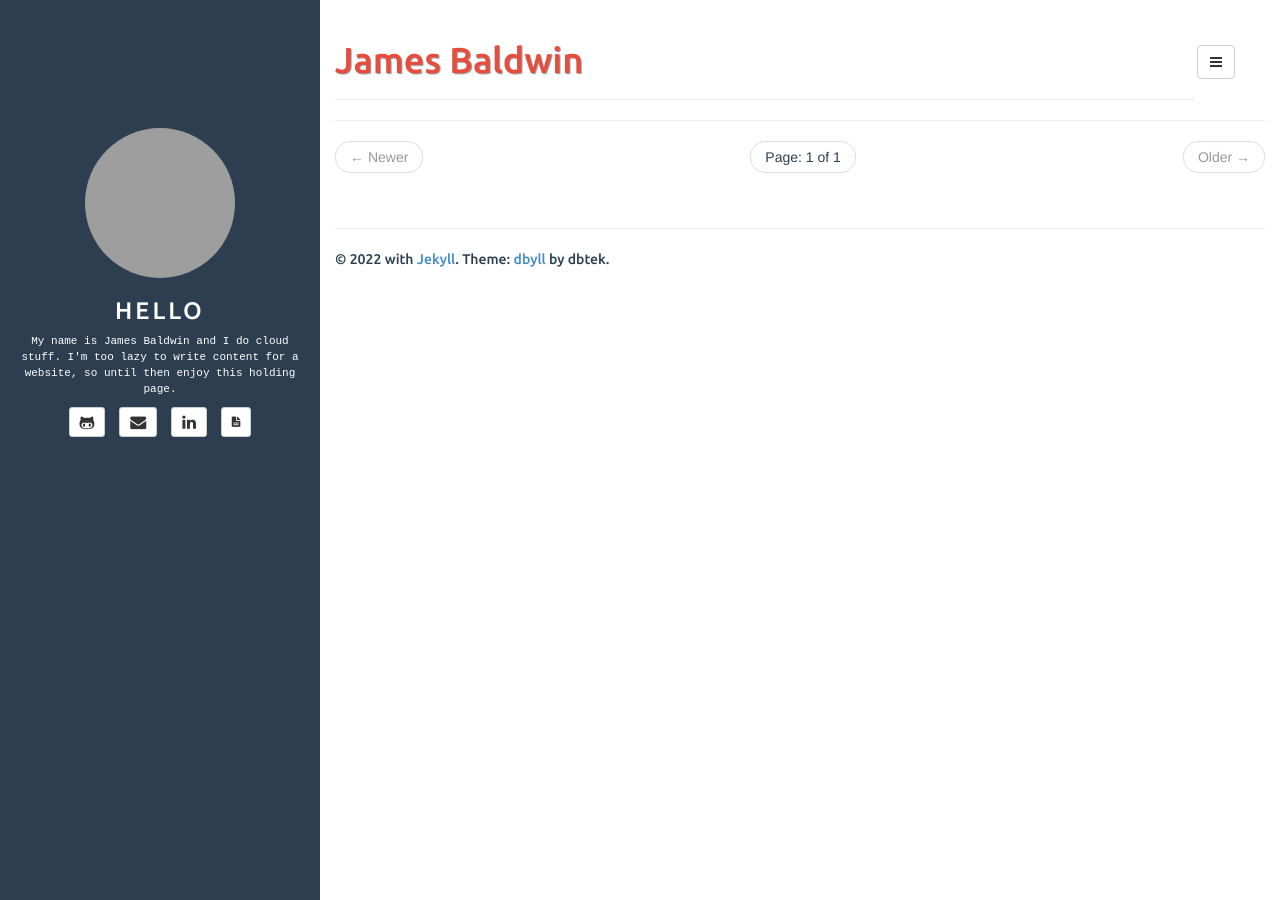
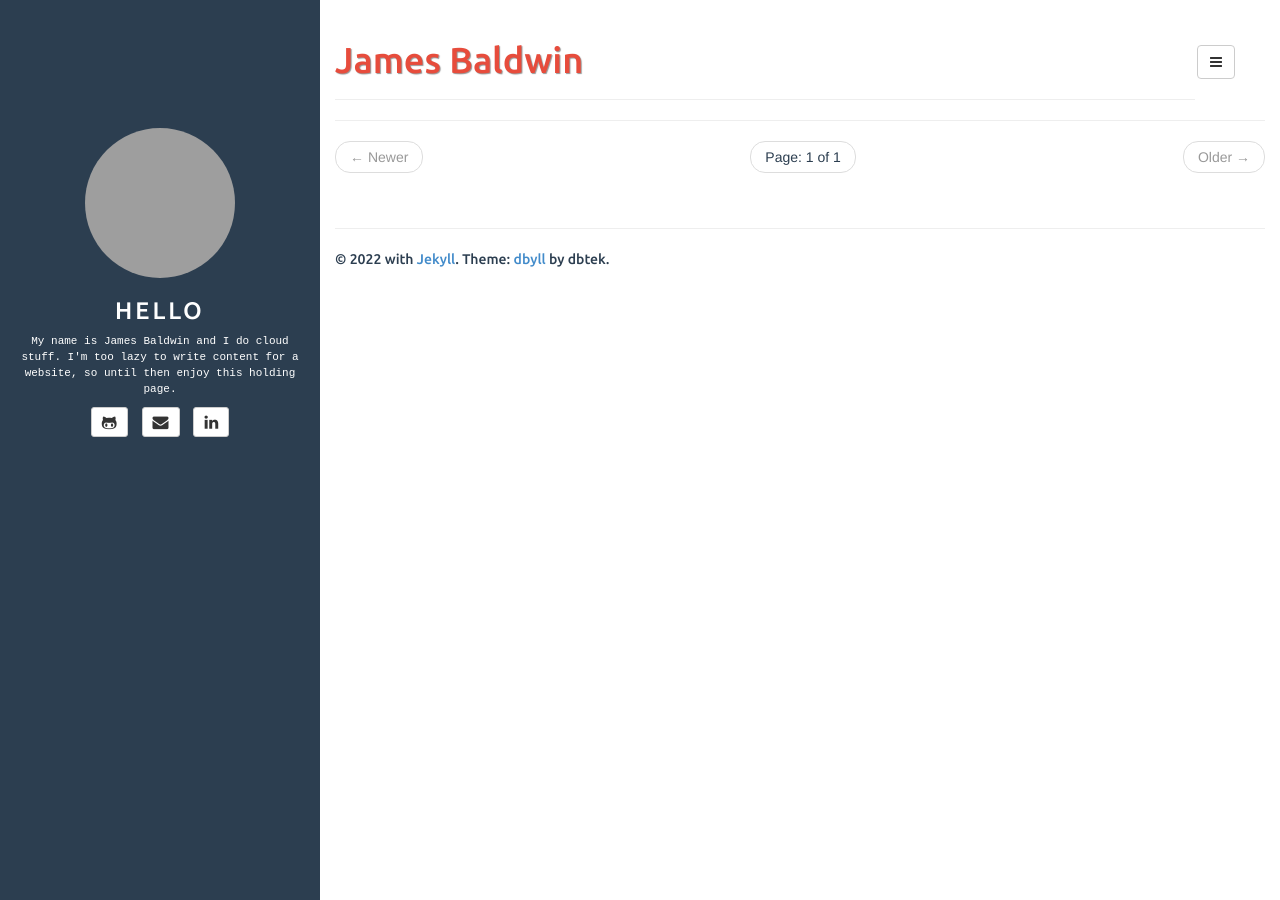
Before and after one commit to jimmyjamesbaldwin/jimmyjamesbaldwin.github.io, a Jekyll site: the page built from index.html, in a window 1280 px wide. Built offline with Jekyll 4.4.1, drawn with Linux system fonts in a browser that asks for light colours; the list of posts is cut into pages by our own code; grey boxes are pictures that could not be loaded.

Commit message:
Update sidebar.html

```diff
--- a/_includes/sidebar.html
+++ b/_includes/sidebar.html
@@ -44,13 +44,6 @@
 			</a>
 		</li>
 		{% endif %}
-		{% if site.author.linkedin %}
-		<li>
-			<a class="btn btn-default btn-sm" href="assets/files/James Baldwin - Public CV.pdf">
-				<i class="fa fa-file-text"></i>
-			</a>
-		</li>
-		{% endif %}
 	</ul>
 </div>
 <!-- sidebar.html end -->
```
